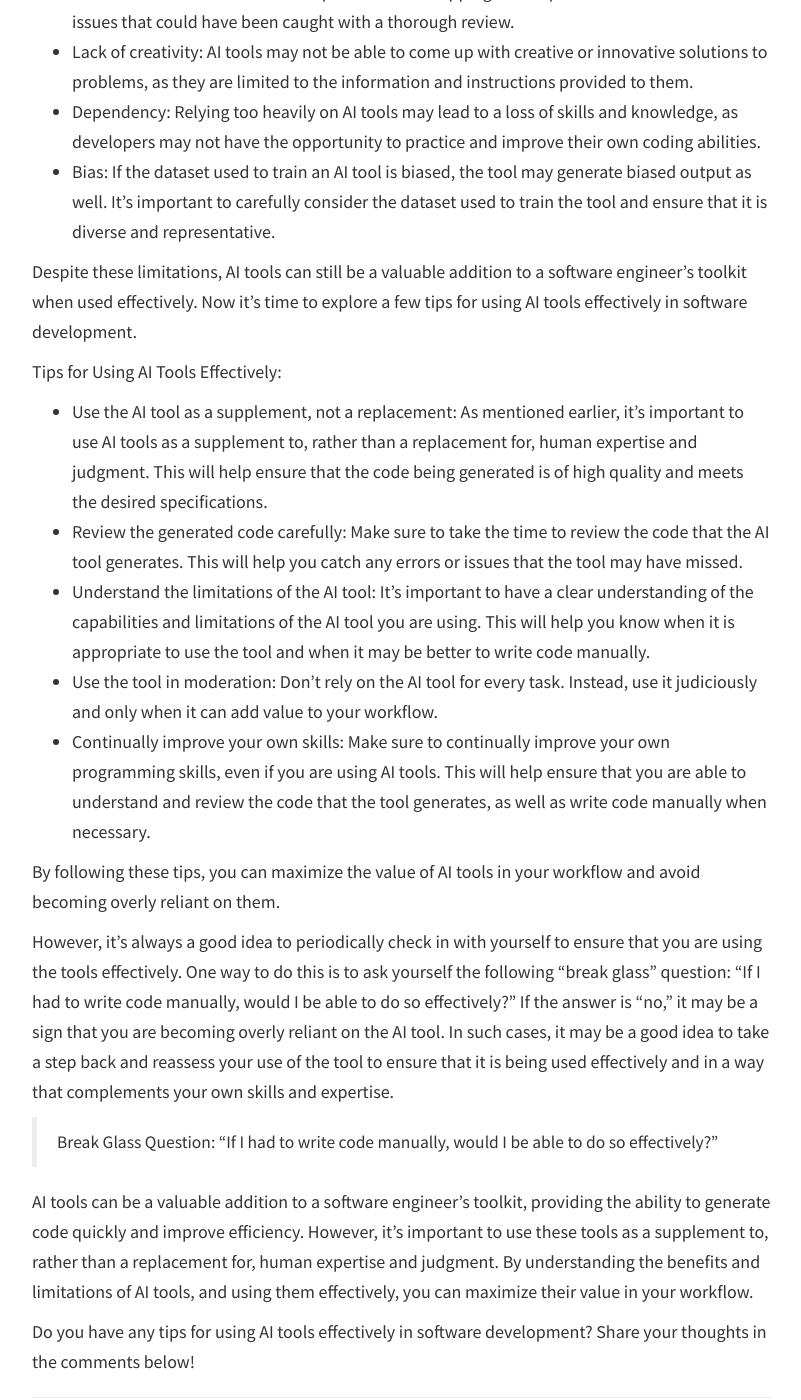
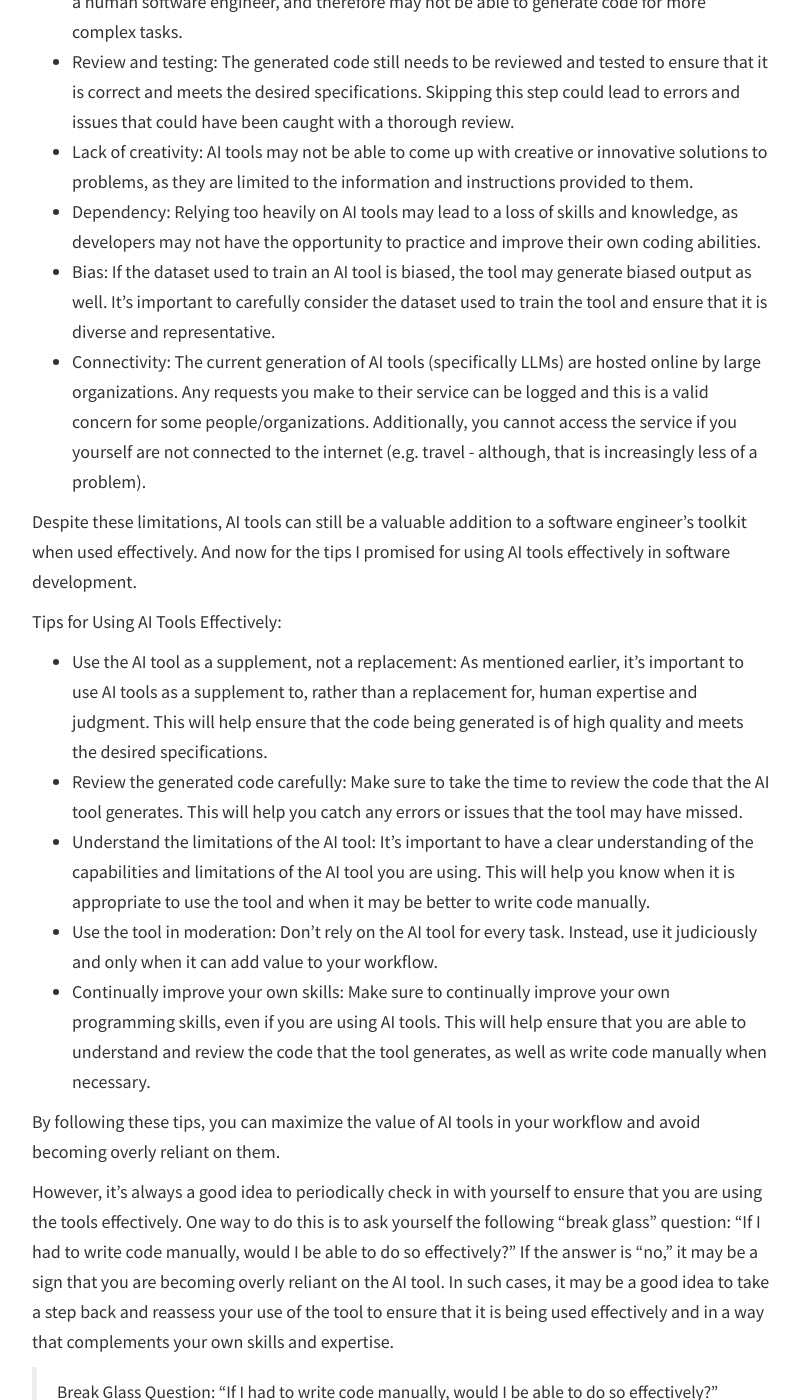
Before and after one commit to HunterGerlach/www.huntergerlach.com, a Jekyll site: the page built from _posts/2023-01-01-how-to-use-ai-in-software-development.md, in a window 1280 px wide and 1400 px high, scrolled down 1119 px. Shown: the whole window, without its empty margins (238-1039 px from the left). Built offline with Jekyll 4.4.1, drawn with Linux system fonts in a browser that asks for light colours; nearby versions of some CDN libraries; some of the changed text lies outside the part shown.

Commit message:
Add disconnected limitation to AI tips post

```diff
--- a/_posts/2023-01-01-how-to-use-ai-in-software-development.md
+++ b/_posts/2023-01-01-how-to-use-ai-in-software-development.md
@@ -8,9 +8,11 @@ tags:
 - GitHub Co-Pilot
 - ChatGPT
 ---
-As a software engineer, you are constantly looking for ways to improve your efficiency and productivity. One area of technology that has gained a lot of attention in recent years is artificial intelligence (AI). AI tools can help you write code more quickly by generating it automatically based on a prompt or set of instructions.
+As a software engineer, I am constantly looking for ways to improve my efficiency and productivity. One area of technology that I've found which has gained a lot of attention in recent years is artificial intelligence (AI). AI tools can help you write code more quickly by generating it automatically based on a prompt or set of instructions.
 
 However, it's important to use AI tools as a supplement to, rather than a replacement for, human expertise and judgment. While AI can be a useful tool, it's not perfect, and it's always a good idea to review the code that it generates to ensure that it meets the desired specifications and is of high quality.
+
+What follows is my evaluation of the benefits and limitations of current AI tooling. I did not focus on any one single tool, but rather the genre as a whole. After exploring the landscape, we'll wrap up with a few tips for using these tools effectively. Let's dig in.
 
 The Benefits of AI Tools:
 
@@ -27,8 +29,9 @@ The Limitations of AI Tools:
 - Lack of creativity: AI tools may not be able to come up with creative or innovative solutions to problems, as they are limited to the information and instructions provided to them.
 - Dependency: Relying too heavily on AI tools may lead to a loss of skills and knowledge, as developers may not have the opportunity to practice and improve their own coding abilities.
 - Bias: If the dataset used to train an AI tool is biased, the tool may generate biased output as well. It's important to carefully consider the dataset used to train the tool and ensure that it is diverse and representative.
+- Connectivity: The current generation of AI tools (specifically LLMs) are hosted online by large organizations. Any requests you make to their service can be logged and this is a valid concern for some people/organizations. Additionally, you cannot access the service if you yourself are not connected to the internet (e.g. travel - although, that is increasingly less of a problem).
 
-Despite these limitations, AI tools can still be a valuable addition to a software engineer's toolkit when used effectively. Now it's time to explore a few tips for using AI tools effectively in software development.
+Despite these limitations, AI tools can still be a valuable addition to a software engineer's toolkit when used effectively. And now for the tips I promised for using AI tools effectively in software development.
 
 Tips for Using AI Tools Effectively:
 
@@ -44,6 +47,6 @@ However, it's always a good idea to periodically check in with yourself to ensur
 
 > Break Glass Question: "If I had to write code manually, would I be able to do so effectively?"
 
-AI tools can be a valuable addition to a software engineer's toolkit, providing the ability to generate code quickly and improve efficiency. However, it's important to use these tools as a supplement to, rather than a replacement for, human expertise and judgment. By understanding the benefits and limitations of AI tools, and using them effectively, you can maximize their value in your workflow.
+AI tools can be a valuable addition to a software engineer's toolkit, providing the ability to generate code quickly and improve efficiency. But remember, it's important to use these tools to supplement your own expertise and judgment, not to do all the work on your behalf. By understanding the benefits and limitations of AI tools, and using them effectively, you can maximize their value in your workflow.
 
 Do you have any tips for using AI tools effectively in software development? Share your thoughts in the comments below!
```
